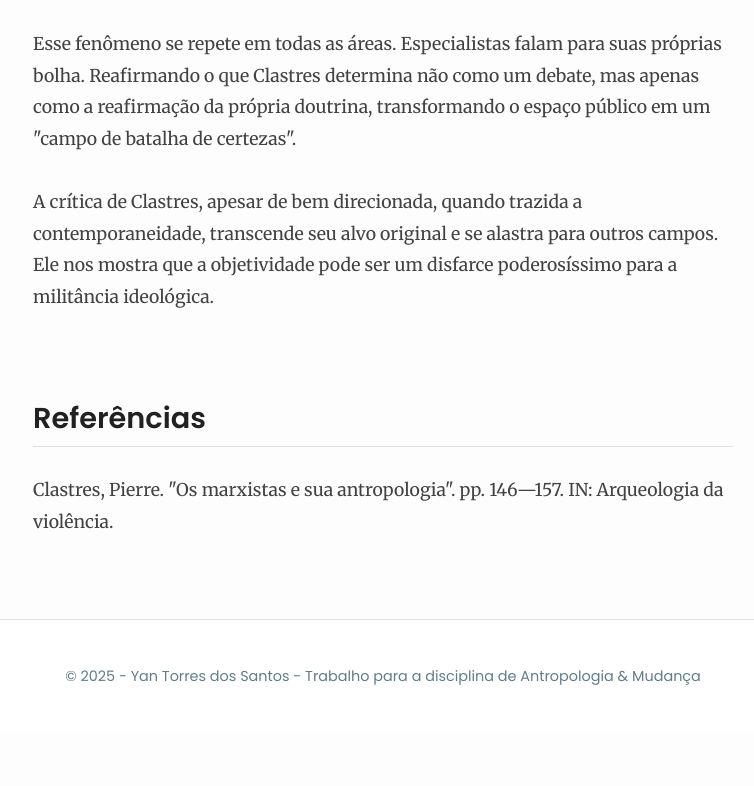
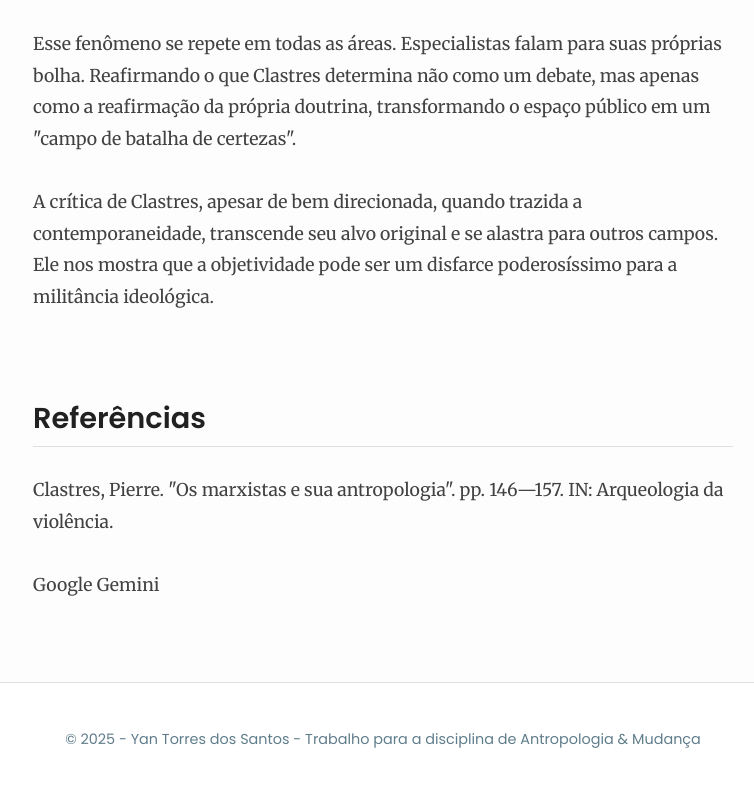
Before and after one commit to yaan999/fatosocialemfoco1, a plain HTML site: page artigo2.html in a window 1280 px wide. Shown: the part 2032-2818 px from the top of the page, without its empty margins (257-1011 px from the left). Before the commit the page ends 2765 px from the top, so only its background shows below. Drawn offline with Linux system fonts and the light colour scheme.

Commit message:
Add files via upload

```diff
--- a/artigo2.html
+++ b/artigo2.html
@@ -49,6 +49,7 @@
 
                 <h3>Referências</h3>
                 <p>Clastres, Pierre. "Os marxistas e sua antropologia". pp. 146—157. IN: Arqueologia da violência.</p>
+                <p>Google Gemini</p>
             </div>
         </article>
     </main>
```
Also changed, not shown: artigo1.html (+1 -0 lines), artigo3.html (+1 -0 lines), 6083dd20b501be495818d3e7d9a64d86.jpg (added), 9788539300709.webp (added), Antropologia Política.jpg (added), Arqueologia da violencia.jpg (added), mafaldinha.webp (added).
